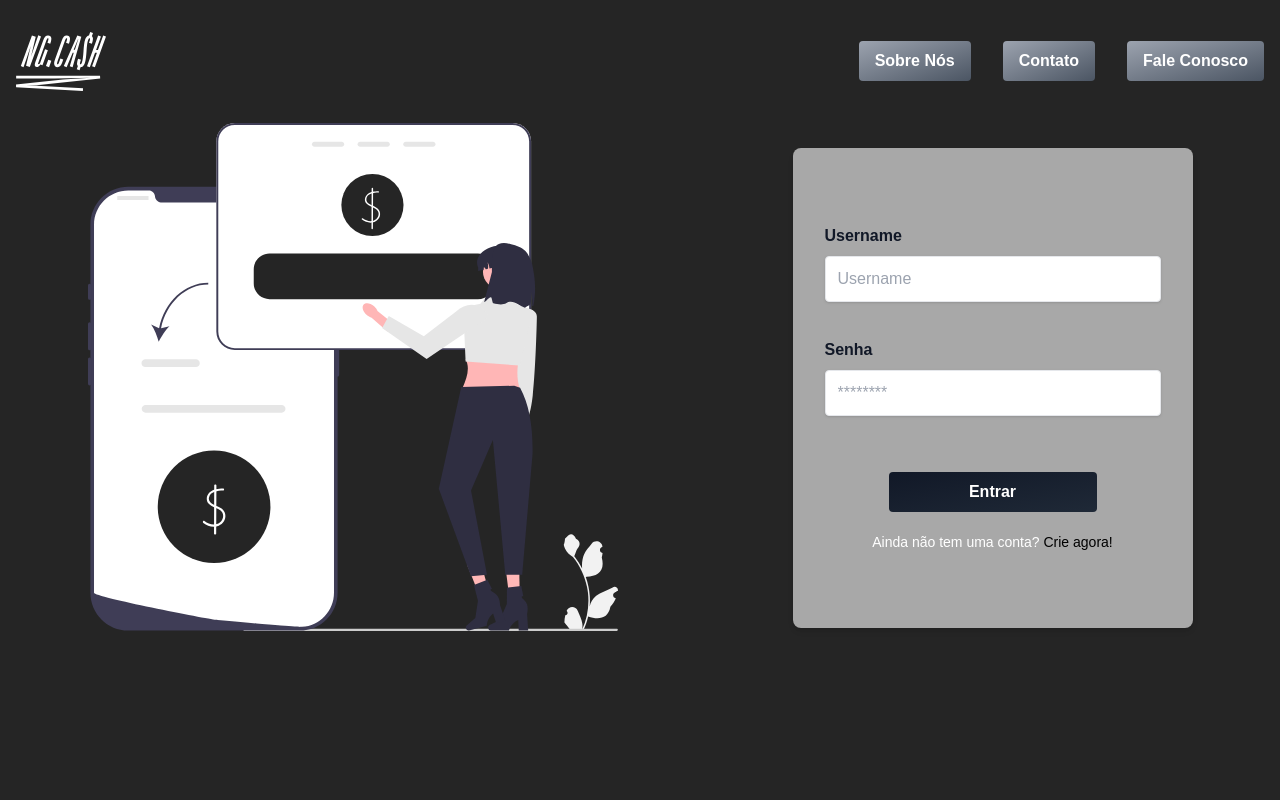
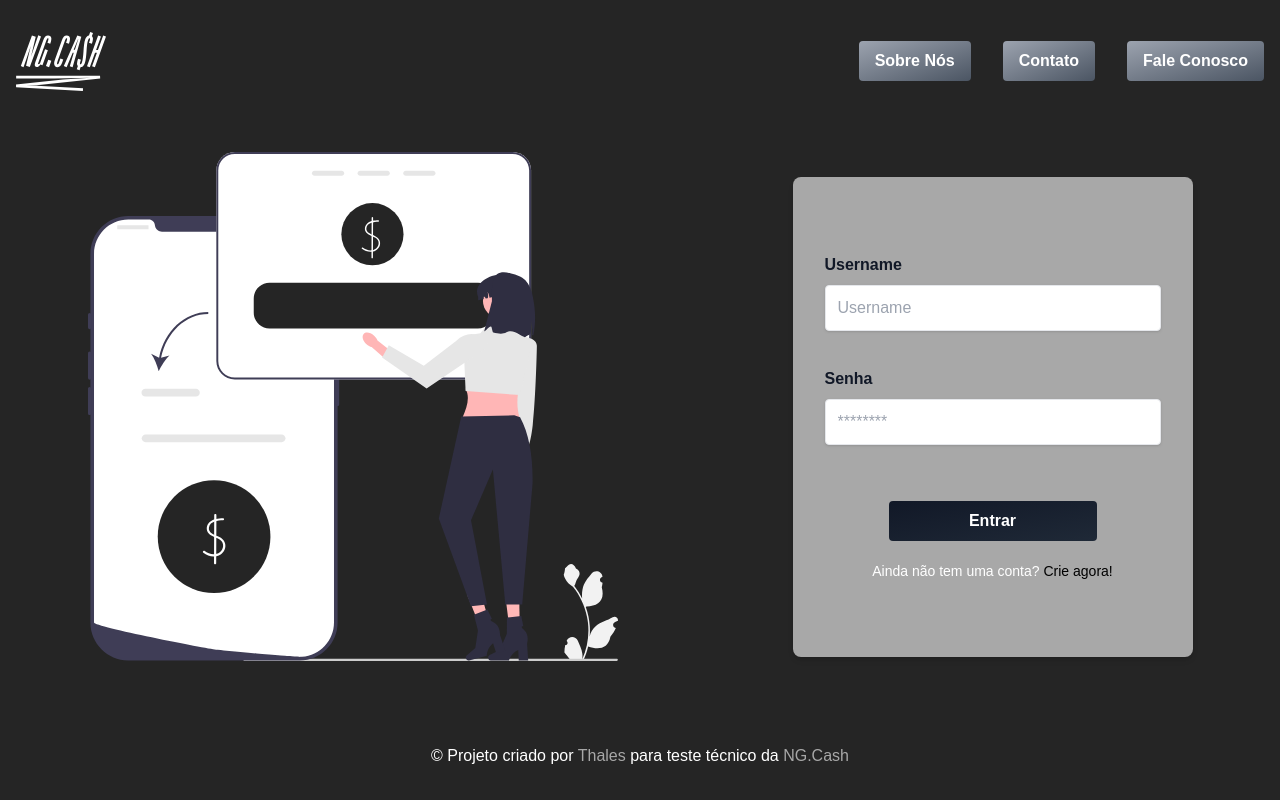
Before and after one commit to thalesmsm/NGCash-Challenge, a Next.js app in the folder frontend/: page / in a window 1280 px wide. Built offline with nearby package versions, Linux system fonts and the light colour scheme; no server answers.

Commit message:
chore: create simple footer

```diff
--- /dev/null
+++ b/frontend/components/Footer.tsx
@@ -0,0 +1,22 @@
+const Footer = () => {
+  return (
+    <div className="flex items-center justify-center py-8">
+      <p>&copy; Projeto criado por <a
+          className="text-white/60 hover:text-white"
+          href="https://www.linkedin.com/in/thalesmsm/"
+          target="_blank" rel="noreferrer"
+          >
+           Thales
+        </a> para teste técnico da <a
+          className="text-white/60 hover:text-white"
+          href="https://ng.cash/"
+          target="_blank" rel="noreferrer"
+          >
+            NG.Cash
+          </a>
+      </p>
+    </div>
+  );
+}
+
+export default Footer;
--- a/frontend/components/Transactions.tsx
+++ b/frontend/components/Transactions.tsx
@@ -8,21 +8,8 @@ import {
   getUsers,
   postTransaction
 } from "../fetchs/fetchs";
+import ITransaction from "../interfaces/ITransaction";
 import IUser from "../interfaces/IUser";
-
-interface ITransaction {
-  id: number,
-  value: number,
-  debitedAccountId: number,
-  creditedAccountId: number,
-  createdAt: string,
-  debitedAccount: {
-    balance: number
-  },
-  creditedAccount: {
-    balance: number
-  }
-}
 
 const Transactions = () => {
   const [allUSers, setallUSers] = useState<IUser[]>();
--- /dev/null
+++ b/frontend/interfaces/ITransaction.ts
@@ -0,0 +1,13 @@
+export default interface ITransaction {
+  id: number,
+  value: number,
+  debitedAccountId: number,
+  creditedAccountId: number,
+  createdAt: string,
+  debitedAccount: {
+    balance: number
+  },
+  creditedAccount: {
+    balance: number
+  }
+}
--- a/frontend/pages/account.tsx
+++ b/frontend/pages/account.tsx
@@ -1,4 +1,5 @@
 import Head from "next/head";
+import Footer from "../components/Footer";
 import Transactions from "../components/Transactions";
 
 const Account = () => {
@@ -11,6 +12,7 @@ const Account = () => {
         <link rel="icon" href="/favicon.ico" />
       </Head>
       <Transactions />
+      <Footer />
     </div>
   );
 }
--- a/frontend/pages/index.tsx
+++ b/frontend/pages/index.tsx
@@ -5,6 +5,7 @@ import Head from "next/head";
 import Image from "next/image";
 import Link from "next/link";
 import { getUsers, login } from '../fetchs/fetchs';
+import Footer from "../components/Footer";
 
 interface IUser {
   find(arg0: (user: { username: string | undefined; }) => boolean): unknown;
@@ -62,7 +63,7 @@ const Login: React.FC = () => {
   }
 
   return (
-    <div className="font-poppins">
+    <div className="font-poppins h-[100vh] flex flex-col justify-between">
       <Head>
         <title>NG.Cash</title>
         <meta name="description" content="Generated by create next app" />
@@ -146,6 +147,7 @@ const Login: React.FC = () => {
           </form>
         </div>
       </main>
+      <Footer />
     </div>
   );
 }
--- a/frontend/pages/register.tsx
+++ b/frontend/pages/register.tsx
@@ -3,6 +3,7 @@ import Head from "next/head";
 import Image from "next/image";
 import Link from "next/link";
 import { useEffect, useState } from "react";
+import Footer from "../components/Footer";
 
 interface IUser {
   find(arg0: (user: { username: string | undefined; }) => boolean): unknown;
@@ -64,7 +65,7 @@ const Register = () => {
   }
 
   return (
-    <div>
+    <div className="font-poppins h-[100vh] flex flex-col justify-between">
       <Head>
         <title>NG.Cash</title>
         <meta name="description" content="Generated by create next app" />
@@ -164,6 +165,7 @@ const Register = () => {
           </form>
         </div>
       </main>
+      <Footer />
     </div>
   );
 }
```
